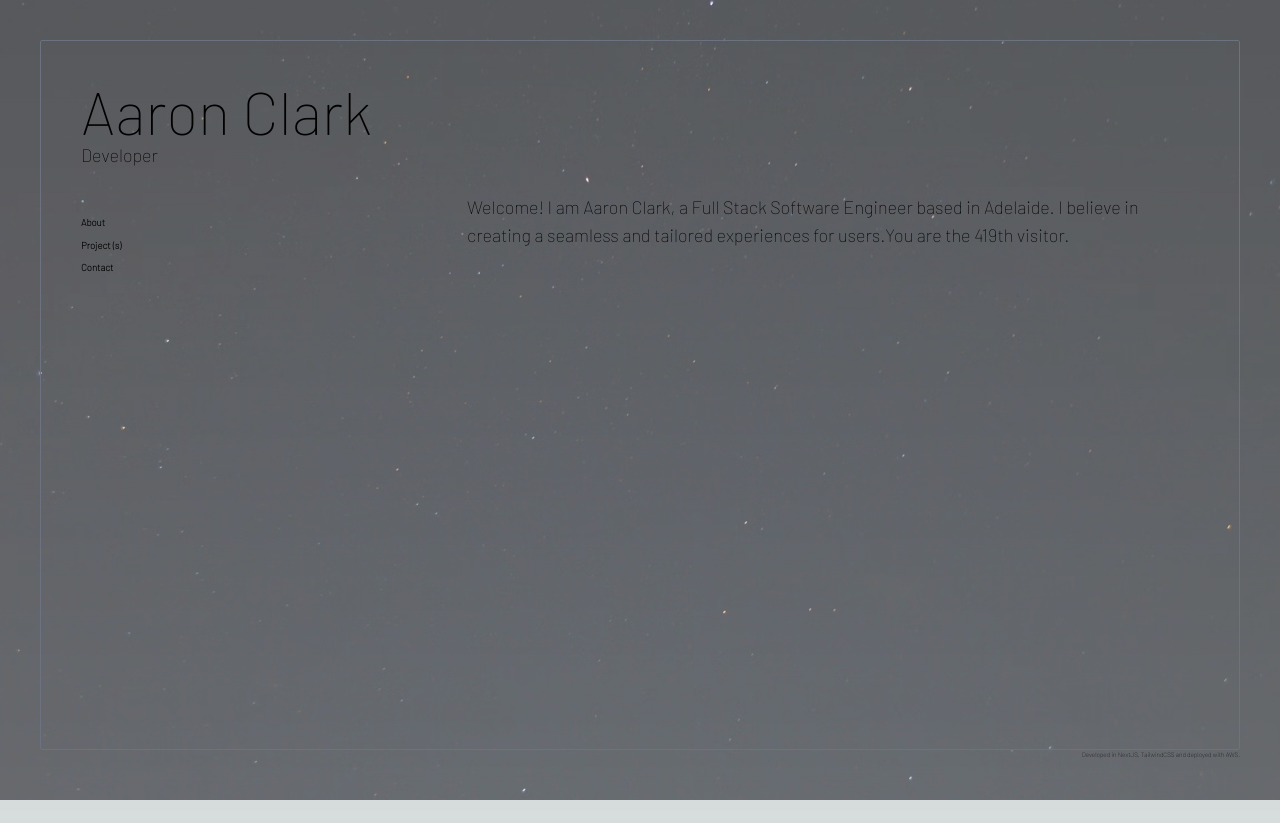
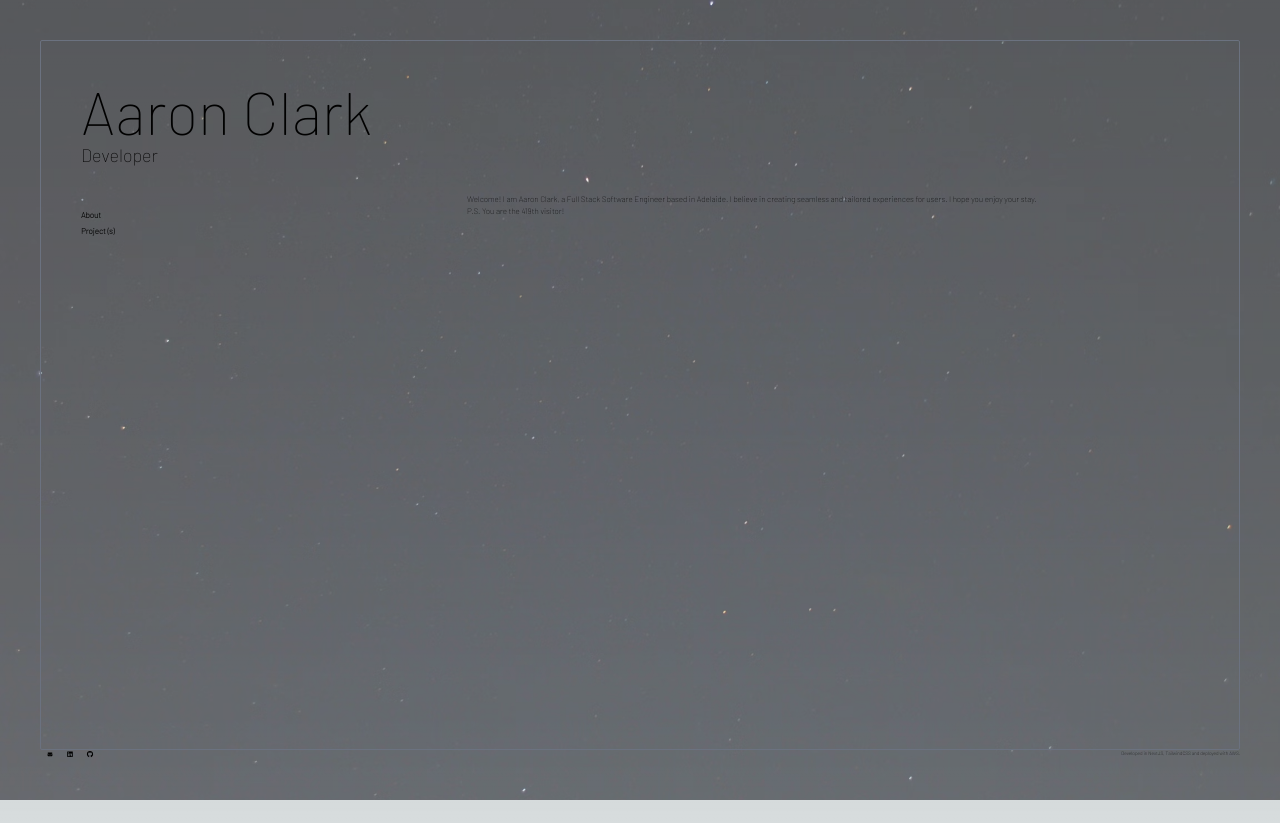
Before and after one commit to AaronC23/resume-cloud-aws, a Next.js app: page / in a window 1280 px wide. Built offline with nearby package versions, Linux system fonts and the light colour scheme.

Commit message:
WIP - icons added

```diff
--- a/app/components/experience.tsx
+++ b/app/components/experience.tsx
@@ -8,7 +8,7 @@ export interface Props {
 
 export default function Experience(props: Props) {
   return (
-    <div className="pb-4 grid grid-cols-6 text-xxs sm:grid-cols-5 sm:text-base">
+    <div className="pb-4 grid grid-cols-6 text-xxs sm:grid-cols-6 sm:text-sm">
       <div className="col-span-2 md:cols-span-1">{props.date}</div>
       <div className="col-span-4 md:cols-span-4">
         <div className="title">{props.title}</div>
--- a/app/contact/page.tsx
+++ b/app/contact/page.tsx
@@ -1,7 +1,7 @@
 export default function About() {
   return (
-    <div className="gap-y-1 grid text-xs md:text-2xl md:grid-cols-6 md:text-right">
-      <p className="md:col-span-5">
+    <div className="gap-y-1 grid text-xxs grid-cols-1 text-left">
+      <p>
         <a
           href="https://www.linkedin.com/in/aaron-clarky/"
           className="hoverLink"
@@ -11,7 +11,7 @@ export default function About() {
           LinkedIn
         </a>
       </p>
-      <p className="md:col-span-5">
+      <p>
         <a
           href="https://github.com/AaronC23/"
           className="hoverLink"
@@ -21,7 +21,7 @@ export default function About() {
           GitHub
         </a>
       </p>
-      <p className="md:col-span-5">
+      <p>
         <a
           href="mailto:aaronclarkofficial@gmail.com"
           className="hoverLink"
--- a/app/layout.tsx
+++ b/app/layout.tsx
@@ -4,8 +4,14 @@ import "./globals.css";
 import background from "./images/bg-image-2.jpg";
 import Navbar from "./navbar/navbar";
 import Image from "next/image";
+import { config } from "@fortawesome/fontawesome-svg-core";
+import "@fortawesome/fontawesome-svg-core/styles.css";
+import { FontAwesomeIcon } from "@fortawesome/react-fontawesome";
+import { faEnvelope } from "@fortawesome/free-solid-svg-icons";
+import { faGithub, faLinkedin } from "@fortawesome/free-brands-svg-icons";
 
 const inter = Inter({ subsets: ["latin"] });
+config.autoAddCss = false;
 
 export const metadata: Metadata = {
   title: "Hello @ Aaron Clark",
@@ -25,7 +31,9 @@ export default function RootLayout({
             <p className="text-base sm:text-2xl md:text-5xl lg:text-6xl">
               Aaron Clark
             </p>
-            <p className="text-xs md:text-lg pb-3 md:pb-6">Developer</p>
+            <p className="text-xs sm:text-sm md:text-lg pb-3 md:pb-6">
+              Developer
+            </p>
             <main className="grid grid-cols-3 gap-10 h-[calc(100vh-170px)]">
               <div className="col-span-1">
                 <Navbar />
@@ -43,8 +51,36 @@ export default function RootLayout({
               />
             </main>
           </div>
-          <div className="text-xs text-right">
-            Developed in NextJS, TailwindCSS and deployed with AWS.
+          <div className="text-xxs flex justify-between">
+            <div className="text-left text-xs">
+              <a
+                href="mailto:youremail@example.com" // Replace with your email address
+                className="hoverLink text-xs"
+                target="_blank"
+                rel="noopener noreferrer"
+              >
+                <FontAwesomeIcon icon={faEnvelope} size="xs" />
+              </a>
+              <a
+                href="https://www.linkedin.com/"
+                className="hoverLink"
+                target="_blank"
+                rel="noopener noreferrer"
+              >
+                <FontAwesomeIcon icon={faLinkedin} />
+              </a>
+              <a
+                href="https://github.com/"
+                className="hoverLink"
+                target="_blank"
+                rel="noopener noreferrer"
+              >
+                <FontAwesomeIcon icon={faGithub} />
+              </a>
+            </div>
+            <div className="text-xxs">
+              Developed in NextJS, TailwindCSS and deployed with AWS.
+            </div>
           </div>
         </div>
       </body>
--- a/app/navbar/navbar.tsx
+++ b/app/navbar/navbar.tsx
@@ -24,15 +24,11 @@ export default function Navbar() {
       name: "Project (s)",
       link: "/projects",
     },
-    {
-      name: "Contact",
-      link: "/contact",
-    },
   ];
 
   return (
     <div className="font-bold scrollable scrollbar-hide h-[calc(100vh-170px)]">
-      <ul className="text-xs space-y-2 md:block md:text-sm">
+      <ul className="text-xxs space-y-1 md:block sm:text-sm">
         {navMap.map((page, index) => {
           if (pathname === page.link) {
             return (
--- a/app/page.tsx
+++ b/app/page.tsx
@@ -9,13 +9,14 @@ export default function Home() {
   useEffect(() => {
     //TODO use api call :)
     let count: string = moment.localeData().ordinal(419);
-    setVisitorCount("You are the " + count + " visitor.");
+    setVisitorCount("P.S. You are the " + count + " visitor!");
   }, []);
   return (
-    <div className="md:scrollable text-xs sm:text-lg md:text-lg">
+    <div className="scrollable scrollbar-hide text-xxs h-[calc(100vh-170px)] sm:text-sm">
       Welcome! I am Aaron Clark, a Full Stack Software Engineer based in
-      Adelaide. I believe in creating a seamless and tailored experiences for
-      users.
+      Adelaide. I believe in creating seamless and tailored experiences for
+      users. I hope you enjoy your stay.
+      <br />
       {visitorCount}
     </div>
   );
--- a/package.json
+++ b/package.json
@@ -9,6 +9,11 @@
     "lint": "next lint"
   },
   "dependencies": {
+    "@fortawesome/fontawesome-free": "^6.5.2",
+    "@fortawesome/fontawesome-svg-core": "^6.5.2",
+    "@fortawesome/free-brands-svg-icons": "^6.5.2",
+    "@fortawesome/free-solid-svg-icons": "^6.5.2",
+    "@fortawesome/react-fontawesome": "^0.2.2",
     "autoprefixer": "^10.4.19",
     "framer-motion": "^11.2.11",
     "moment": "^2.30.1",
--- a/tailwind.config.js
+++ b/tailwind.config.js
@@ -14,7 +14,7 @@ module.exports = {
       fontSize: {
         xxs: '0.3rem',
         xs: '0.4rem',
-        sm: '0.6rem',
+        sm: '0.5rem',
         base: '0.8rem',
         xl: '1.25rem',
         '2xl': '1.563rem',
```
Also changed, not shown: 1 other file (tests, documents, lock files or other folders).
